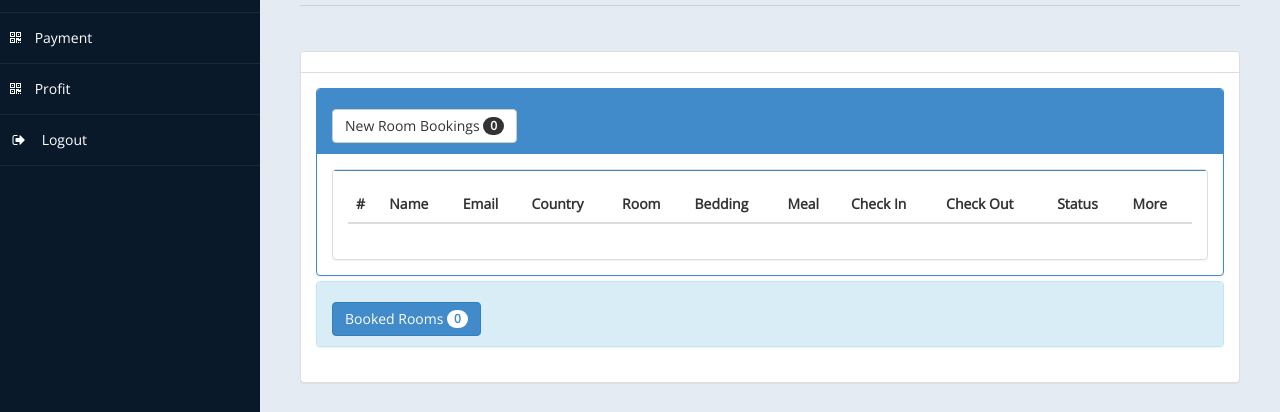
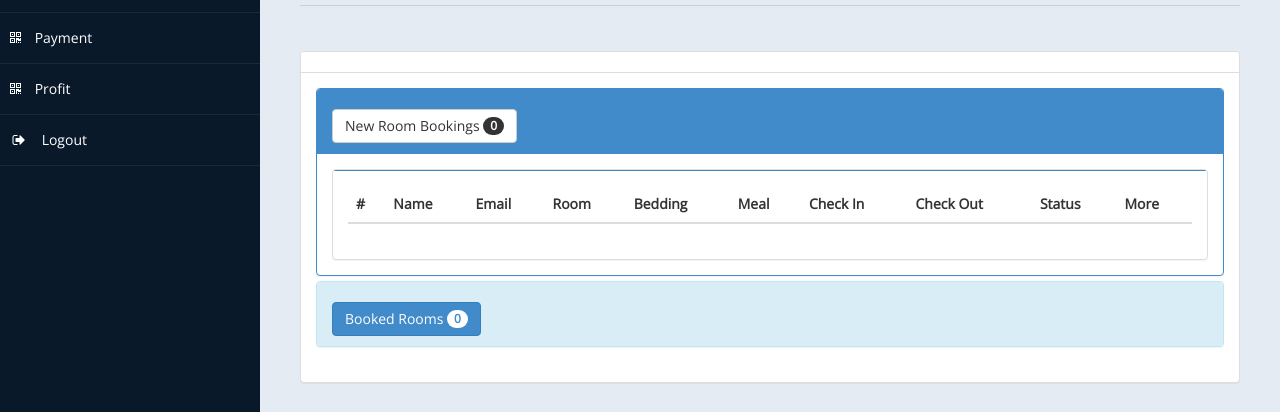
Before and after one commit to karan100010/pangoot_site_backend, a PHP site: page /admin/home.php in a window 1280 px wide. Shown: the part 149-561 px from the top of the page. Run offline with PHP 8.4, Linux system fonts and the light colour scheme; a user stored in the database is signed in; data that the repository does not hold is empty.

Commit message:
basic house keeping-2

```diff
--- a/admin/home.php
+++ b/admin/home.php
@@ -157,7 +157,7 @@ if(!isset($_SESSION["user"]))
                                             <th>#</th>
                                             <th>Name</th>
                                             <th>Email</th>
-                                            <th>Country</th>
+                                            <!-- <th>Country</th> -->
 											<th>Room</th>
 											<th>Bedding</th>
 											<th>Meal</th>
@@ -182,7 +182,7 @@ if(!isset($_SESSION["user"]))
 												<th>".$trow['id']."</th>
 												<th>".$trow['FName']." ".$trow['LName']."</th>
 												<th>".$trow['Email']."</th>
-												<th>".$trow['Country']."</th>
+												// <th>".$trow['Country']."</th>
 												<th>".$trow['TRoom']."</th>
 												<th>".$trow['Bed']."</th>
 												<th>".$trow['Meal']."</th>
--- a/db.php
+++ b/db.php
@@ -1,5 +1,5 @@
 <?php
 $con = mysqli_connect("localhost","root","","hotel",3306) or die(mysqli_connect_error());
-echo  phpversion();
+// echo  phpversion();
 
 ?>
```
